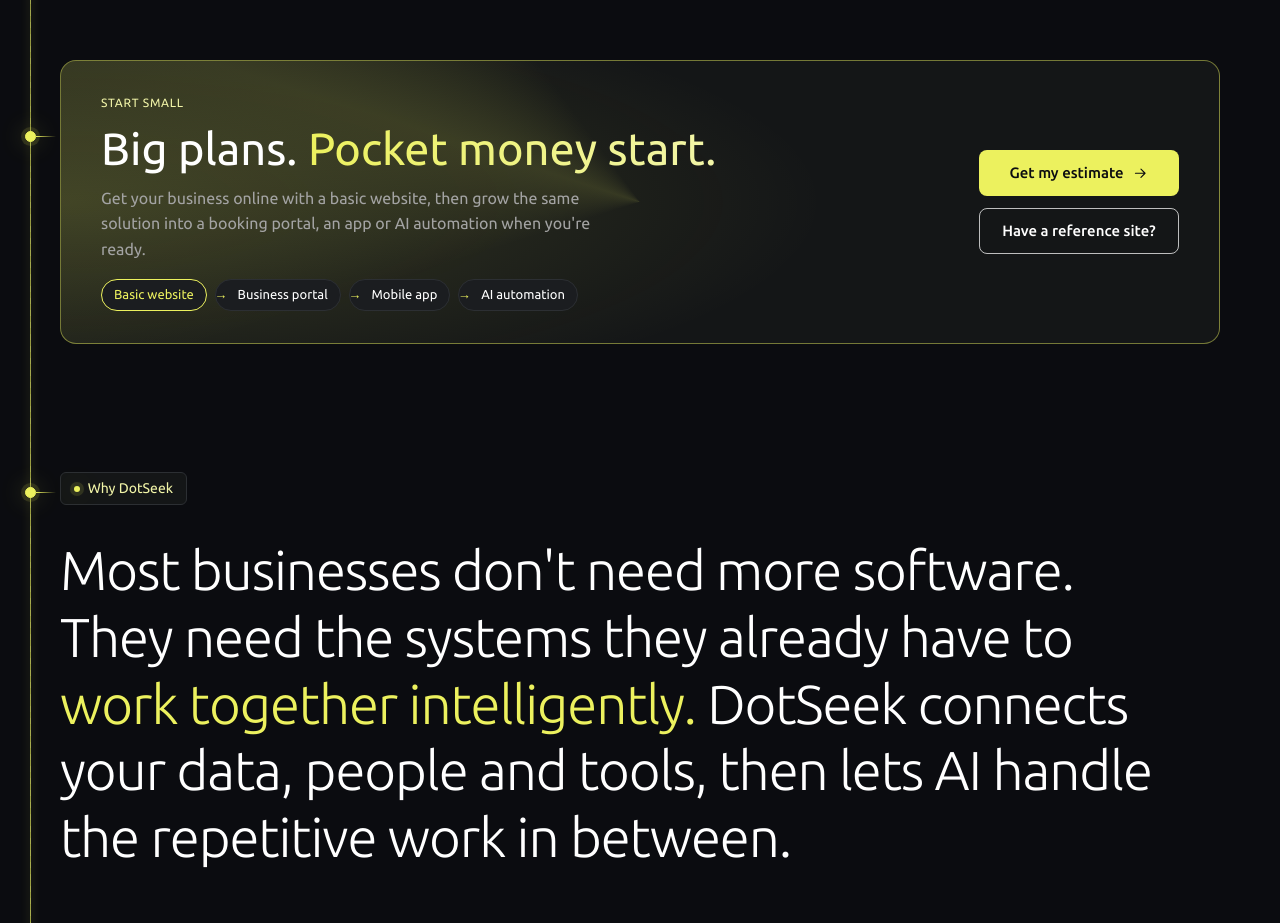
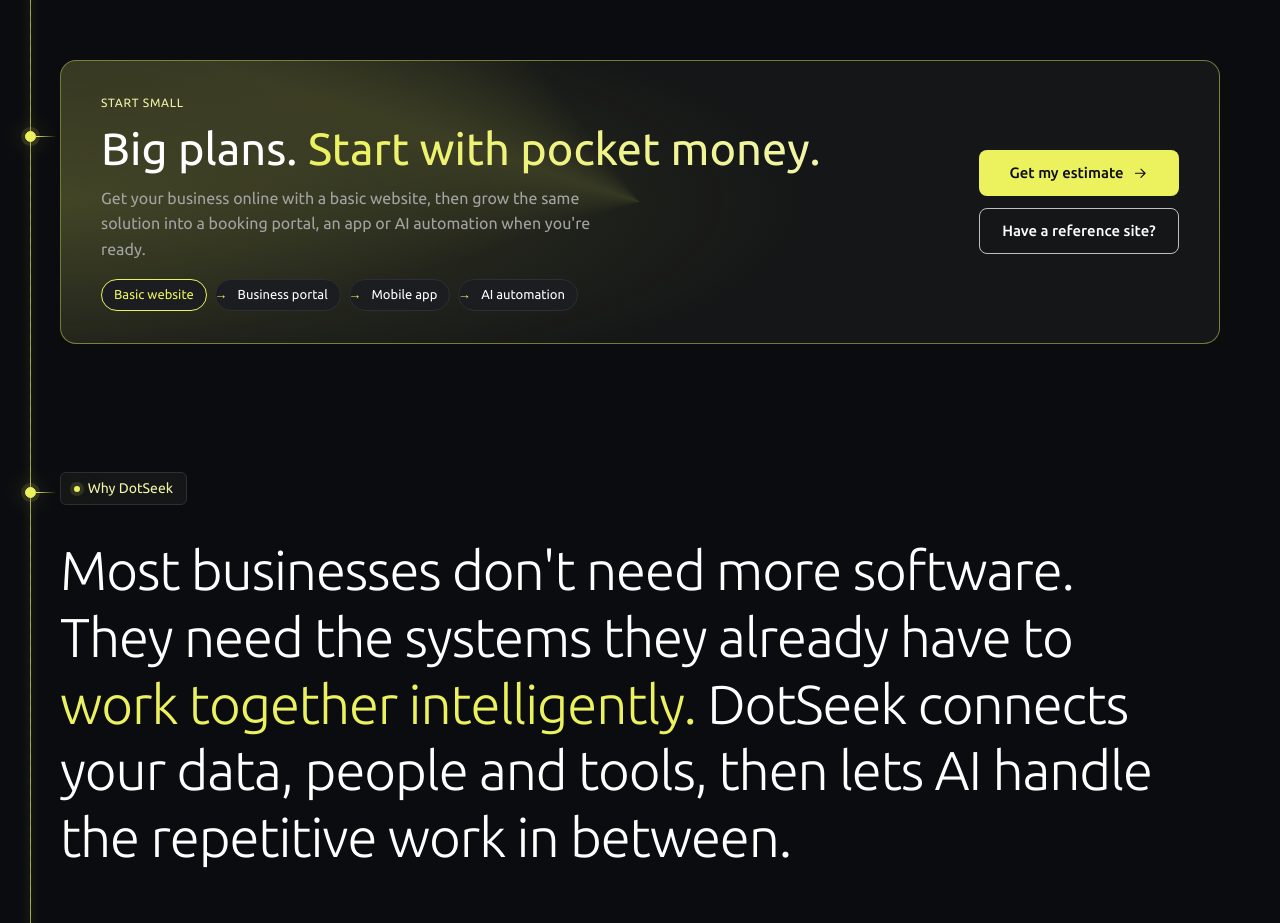
Before and after one commit to dotSeek-IT/dotseek, a Next.js app: page / in a window 1280 px wide. Shown: the part 1580-2503 px from the top of the page. Built offline with nearby package versions, Linux system fonts and the light colour scheme.

Commit message:
Change the start band heading to Big plans. Start with pocket money.
Co-Authored-By: Claude Sonnet 5.5 <noreply@anthropic.com>

```diff
--- a/src/components/home/PocketMoneyBand.tsx
+++ b/src/components/home/PocketMoneyBand.tsx
@@ -15,7 +15,7 @@ export function PocketMoneyBand() {
             <div className={styles.copy}>
               <p className={styles.kicker}>{pocketBand.kicker}</p>
               <h2 id="start-title" className={styles.heading}>
-                Big plans. <GradientText>Pocket money start.</GradientText>
+                Big plans. <GradientText>Start with pocket money.</GradientText>
               </h2>
               <p className={styles.body}>{pocketBand.body}</p>
               <ol className={styles.path} aria-label="Grow step by step">
--- a/src/content/pricing.ts
+++ b/src/content/pricing.ts
@@ -657,7 +657,7 @@ export const scopesFor = (item: PlanItem): Record<ScopeId, string> | null =>
 /** Homepage "pocket money" band: a short, eye-catching starting point (stages stay in the estimate). */
 export const pocketBand = {
   kicker: "Start small",
-  heading: "Big plans. Pocket money start.",
+  heading: "Big plans. Start with pocket money.",
   body: "Get your business online with a basic website, then grow the same solution into a booking portal, an app or AI automation when you're ready.",
   path: ["Basic website", "Business portal", "Mobile app", "AI automation"],
   primary: "Get my estimate",
```
Also changed, not shown: 1 other file (tests, documents, lock files or other folders).
